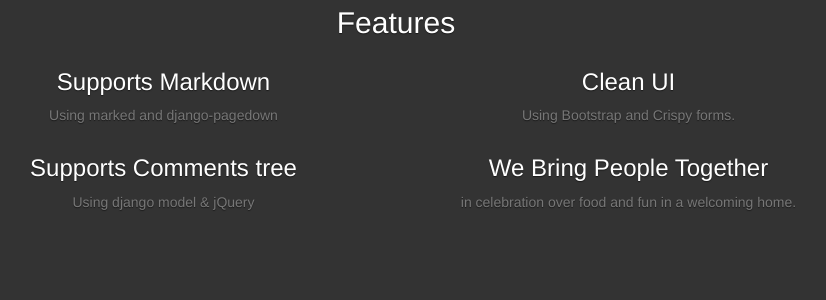
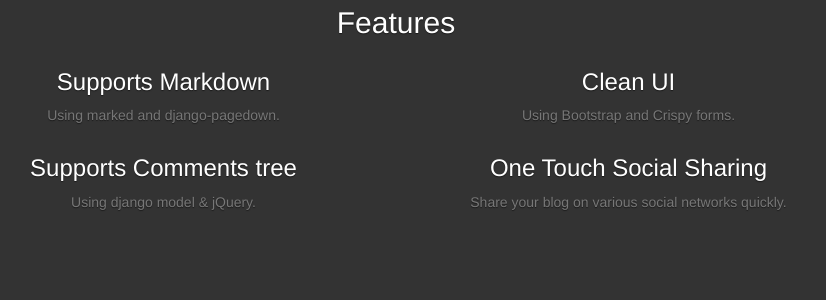
Before and after one commit to TejasBhitle/ProBlogger, a Django app: page / in a window 1280 px wide. Shown: the part 1004-1304 px from the top of the page, without its empty margins (244-1070 px from the left). Run offline with Django 3.2, Linux system fonts and the light colour scheme; parts of the project's set-up code (start-up, migrations or seed data) failed here and were passed over; some libraries are stand-ins or nearby versions.

Commit message:
Minor Fixes

```diff
--- a/src/templates/index.html
+++ b/src/templates/index.html
@@ -85,7 +85,7 @@
                 <div class="feature-item" >
                     <i class="icon-user text-primary"></i>
                     <h3>Supports Markdown</h3>
-                    <p class="text-muted">Using marked and django-pagedown </p>
+                    <p class="text-muted">Using marked and django-pagedown.</p>
 
                 </div>
             </div>
@@ -100,14 +100,14 @@
                 <div class="feature-item">
                     <i class="icon-user text-primary"></i>
                     <h3>Supports Comments tree</h3>
-                    <p class="text-muted">Using django model & jQuery</p>
+                    <p class="text-muted">Using django model & jQuery.</p>
                 </div>
             </div>
             <div class="col-md-6">
                 <div class="feature-item">
                     <i class="icon-user text-primary"></i>
-                    <h3>We Bring People Together</h3>
-                    <p class="text-muted">in celebration over food and fun in a welcoming home.</p>
+                    <h3>One Touch Social Sharing</h3>
+                    <p class="text-muted">Share your blog on various social networks quickly.</p>
                 </div>
             </div>
 
```
